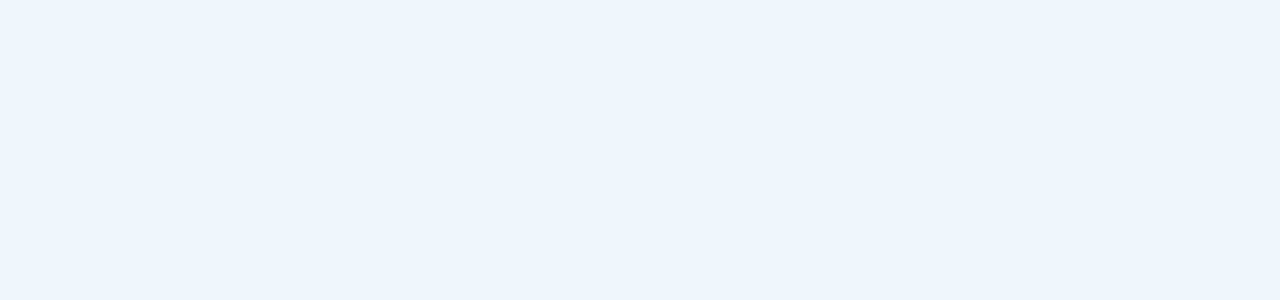
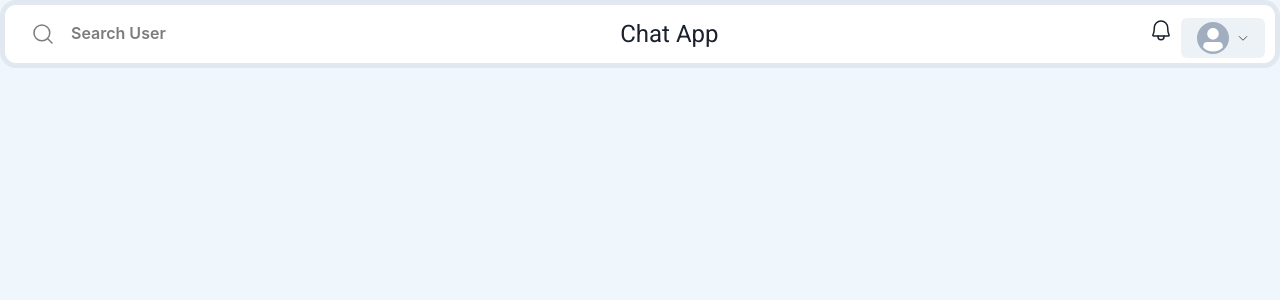
Before and after one commit to paulo-carvalho93/chat-app-mern, a React (Vite) app in the folder frontend/: page /chats in a window 1280 px wide. Shown: the top 300 px of the page. Built offline with nearby package versions, Linux system fonts and the light colour scheme.

Commit message:
feat(sidedrawer): creating SideDrawer component structure

```diff
--- a/frontend/package.json
+++ b/frontend/package.json
@@ -14,6 +14,7 @@
     "@emotion/styled": "^11.9.3",
     "axios": "^0.27.2",
     "framer-motion": "^6.3.16",
+    "phosphor-react": "^1.4.1",
     "react": "^18.0.0",
     "react-dom": "^18.0.0",
     "react-router-dom": "^6.3.0"
--- a/frontend/src/components/SideDrawer.tsx
+++ b/frontend/src/components/SideDrawer.tsx
@@ -1,5 +1,77 @@
-import * as React from "react";
+import {
+  Avatar,
+  Box,
+  Button,
+  Menu,
+  MenuButton,
+  MenuDivider,
+  MenuItem,
+  MenuList,
+  Text,
+  Tooltip,
+} from "@chakra-ui/react";
+import { Bell, MagnifyingGlass, CaretDown } from "phosphor-react";
+import { useState } from "react";
+
+import { useChatContext } from "../context/chatContext";
 
 export default function SideDrawer() {
-  return <div></div>;
+  const [search, setSearch] = useState("");
+  const [searchResult, setSearchResult] = useState([]);
+  const [loading, setLoading] = useState(false);
+  const [loadingChat, setLoadingChat] = useState();
+
+  const { user } = useChatContext();
+
+  return (
+    <>
+      <Box
+        display="flex"
+        justifyContent="space-between"
+        alignItems="center"
+        bg="white"
+        w="100%"
+        p="0.313rem 0.625rem 0.313rem 0.625rem"
+        borderWidth="0.313rem"
+        borderRadius="2xl"
+      >
+        <Tooltip label="Search users to chat" hasArrow placement="bottom-end">
+          <Button variant="ghost">
+            <MagnifyingGlass size={24} color="#7C7C7C" />
+            <Text display={{ base: "none", md: "flex" }} px="4" color="#7C7C7C">
+              Search User
+            </Text>
+          </Button>
+        </Tooltip>
+
+        <Text fontSize="2xl" fontFamily="Roboto">
+          Chat App
+        </Text>
+
+        <div>
+          <Menu>
+            <MenuButton p={1} margin="1">
+              <Bell size={24} />
+            </MenuButton>
+            {/* <MenuList></MenuList> */}
+          </Menu>
+          <Menu>
+            <MenuButton as={Button} rightIcon={<CaretDown size={12} />}>
+              <Avatar
+                size="sm"
+                cursor="pointer"
+                name={user.name}
+                src={user.picture}
+              />
+            </MenuButton>
+            <MenuList>
+              <MenuItem>My Profile</MenuItem>
+              <MenuDivider />
+              <MenuItem>Logout</MenuItem>
+            </MenuList>
+          </Menu>
+        </div>
+      </Box>
+    </>
+  );
 }
```
Also changed, not shown: 1 other file (tests, documents, lock files or other folders).
